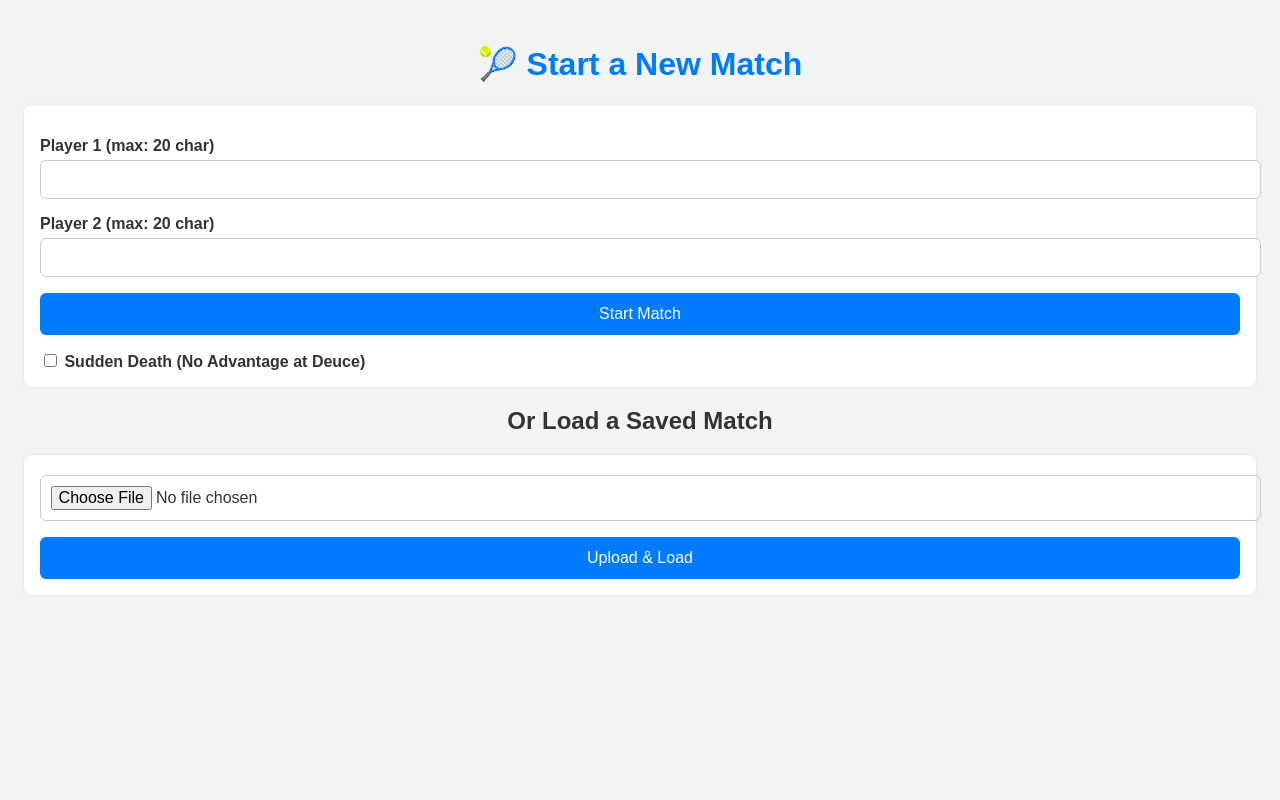
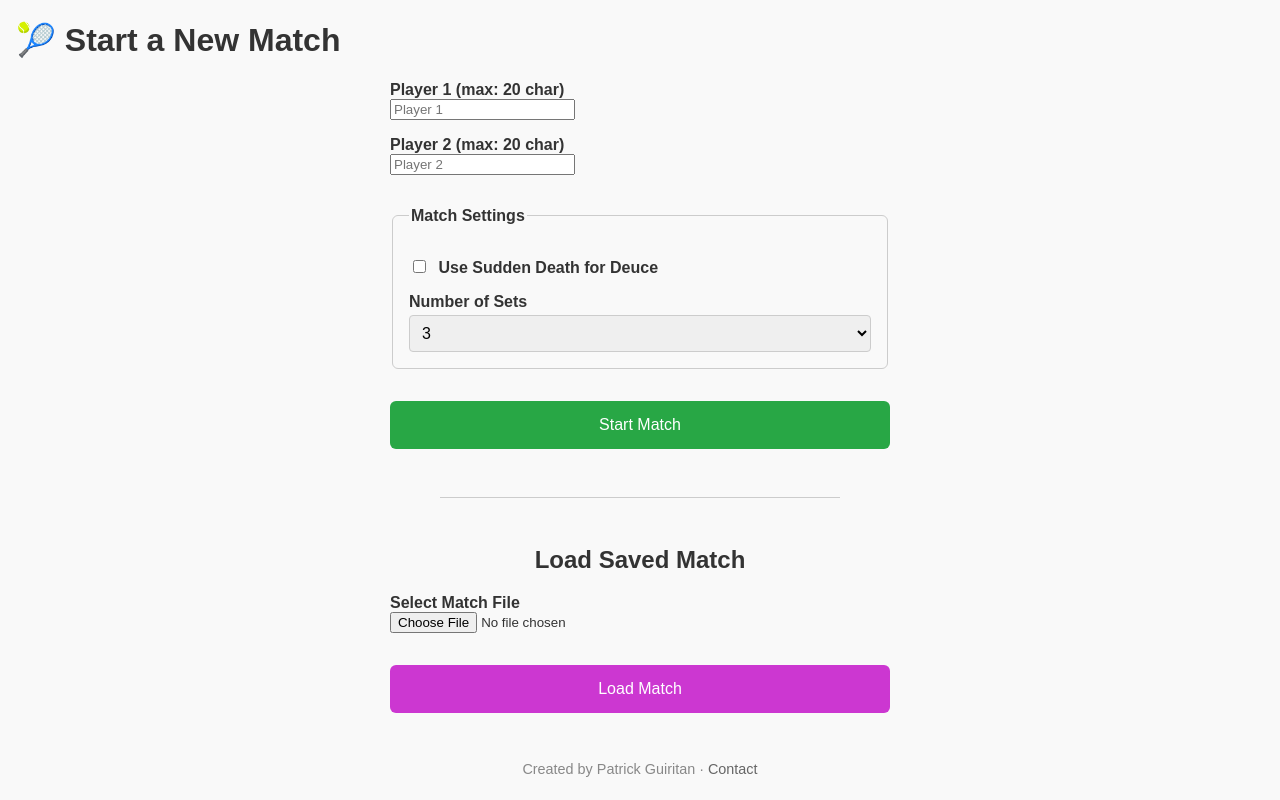
Before and after one commit to wavewaterpool/tennis-scoreboard, a Flask app: page / in a window 1280 px wide. Run offline with Flask 3, Linux system fonts and the light colour scheme.

Commit message:
Implement sudden death scoring option, number of sets option. Overhauled the index.html look and feel for Start New Match page.

```diff
--- a/app.py
+++ b/app.py
@@ -6,18 +6,20 @@ import io
 app = Flask(__name__)
 app.secret_key = "secret_sekreto"
 
-@app.route("/", methods=["GET", "POST"])
+@app.get("/")
 def index():
-    if request.method == "POST":
-        p1 = request.form["player1"]
-        p2 = request.form["player2"]
-        sudden_death = "sudden_death" in request.form
-
-        match = TennisMatch(p1, p2, sudden_death)
-        session["match"] = json.dumps(match.to_dict())
-        return redirect("/match")
     return render_template("index.html")
 
+@app.post("/start")
+def start_match():
+    p1 = request.form["player1"]
+    p2 = request.form["player2"]
+    sudden_death = "sudden_death" in request.form
+    num_sets = int(request.form.get("num_sets", 3))
+
+    match = TennisMatch(p1, p2, sudden_death=sudden_death, best_of=num_sets)
+    session["match"] = json.dumps(match.to_dict())
+    return render_template("match.html", match=match)
 
 @app.route("/match", methods=["GET"])
 def match_view():
--- a/static/styles.css
+++ b/static/styles.css
@@ -77,3 +77,25 @@ body {
     background-color: #dc3545;
     color: white;
   }
+
+  .point-btn-0 {
+    background-color: #28a745; /* Green - Player 1 */
+    color: white;
+  }
+
+  .point-btn-1 {
+    background-color: #218838; /* Darker green - Player 2 */
+    color: white;
+  }
+
+  footer {
+    text-align: center;
+    margin-top: 3rem;
+    font-size: 0.9rem;
+    color: #888;
+  }
+
+  footer a {
+    color: #666;
+    text-decoration: none;
+  }
--- a/templates/base.html
+++ b/templates/base.html
@@ -10,6 +10,11 @@
 
 <body>
     {% block content %}{% endblock %}
+
+    <footer>
+        Created by Patrick Guiritan · <a href="mailto:your@email.com">Contact</a>
+    </footer>
+
 </body>
 
 </html>
--- a/templates/index.html
+++ b/templates/index.html
@@ -1,31 +1,53 @@
-<!DOCTYPE html>
-<html>
-<head>
-    <title>Start Match</title>
-    <link rel="stylesheet" href="/static/tennisindex.css">
-</head>
-<body>
+{% extends "base.html" %}
+
+{% block title %}Start Match{% endblock %}
+
+{% block content %}
 <h1>🎾 Start a New Match</h1>
 
-    <form action="/" method="post">
+<form action="/start" method="post">
     <label for="player1">Player 1 (max: 20 char)</label>
-        <input type="text" id="player1" name="player1" maxlength="20" required>
+    <input type="text" id="player1" name="player1" maxlength="20" required placeholder="Player 1">
 
     <label for="player2">Player 2 (max: 20 char)</label>
-        <input type="text" id="player2" name="player2" maxlength="20" required>
+    <input type="text" id="player2" name="player2" maxlength="20" required placeholder="Player 2">
 
-        <button type="submit">Start Match</button>
-        <label>
-            <input type="checkbox" name="sudden_death">
-            Sudden Death (No Advantage at Deuce)
+    <fieldset style="margin-top: 2rem; border: 1px solid #ccc; border-radius: 6px; padding: 1rem;">
+        <legend style="font-weight: bold;">Match Settings</legend>
+
+        <div style="margin-bottom: 1rem;">
+            <label for="sudden_death">
+                <input type="checkbox" id="sudden_death" name="sudden_death" value="yes" style="margin-right: 0.5rem;">
+                Use Sudden Death for Deuce
             </label>
+        </div>
+
+        <div>
+            <label for="num_sets">Number of Sets</label>
+            <select id="num_sets" name="num_sets"
+                style="width: 100%; padding: 0.5rem; font-size: 1rem; border: 1px solid #ccc; border-radius: 4px; margin-top: 0.25rem;">
+                <option value="1">1</option>
+                <option value="3" selected>3</option>
+                <option value="5">5</option>
+            </select>
+        </div>
+    </fieldset>
+
+    <div class="button-row" style="margin-top: 2rem;">
+        <button type="submit" class="apply-btn">Start Match</button>
+    </div>
 </form>
 
-    <h2 style="text-align: center;">Or Load a Saved Match</h2>
+<hr style="margin: 3rem auto; max-width: 400px; border: none; border-top: 1px solid #ccc;">
+
+<h2>Load Saved Match</h2>
 
 <form action="/load" method="post" enctype="multipart/form-data">
-        <input type="file" name="file" accept=".json" required>
-        <button type="submit">Upload & Load</button>
+    <label for="matchfile">Select Match File</label>
+    <input type="file" id="matchfile" name="matchfile" accept=".json" required>
+
+    <div class="button-row">
+        <button type="submit" class="save-btn">Load Match</button>
+    </div>
 </form>
-</body>
-</html>
+{% endblock %}
--- a/templates/match.html
+++ b/templates/match.html
@@ -46,11 +46,11 @@
 <h3 style="margin-top: 2rem; text-align: center;">Point Won</h3>
 <div class="button-row">
     <form action="/point/0" method="post" style="flex: 1;">
-        <button type="submit" class="apply-btn">{{ match.players[0] }}</button>
+        <button type="submit" class="point-btn-0">{{ match.players[0] }}</button>
     </form>
 
     <form action="/point/1" method="post" style="flex: 1;">
-        <button type="submit" class="apply-btn">{{ match.players[1] }}</button>
+        <button type="submit" class="point-btn-1">{{ match.players[1] }}</button>
     </form>
 </div>
 
```
Lines whose indentation alone changed are shown as unchanged.
